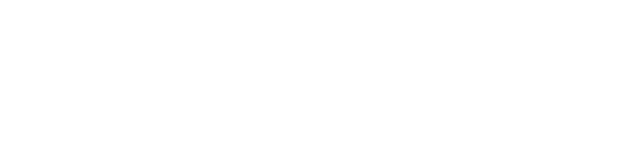
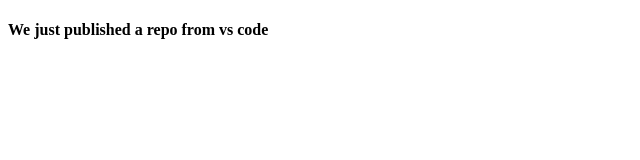
Before and after one commit to ezehlivinus/app-one, a plain HTML site: page index.html in a window 1280 px wide. Shown: the whole page, without its empty margins (0-640 px from the left). Drawn offline with Linux system fonts and the light colour scheme.

Commit message:
Added an h4 tag to the page(index.html) Created a readme.md file

```diff
--- a/index.html
+++ b/index.html
@@ -7,6 +7,6 @@
   <title>App One</title>
 </head>
 <body>
-
+  <h4>We just published a repo from vs code</h4>
 </body>
 </html>
```
Also changed, not shown: 1 other file.
